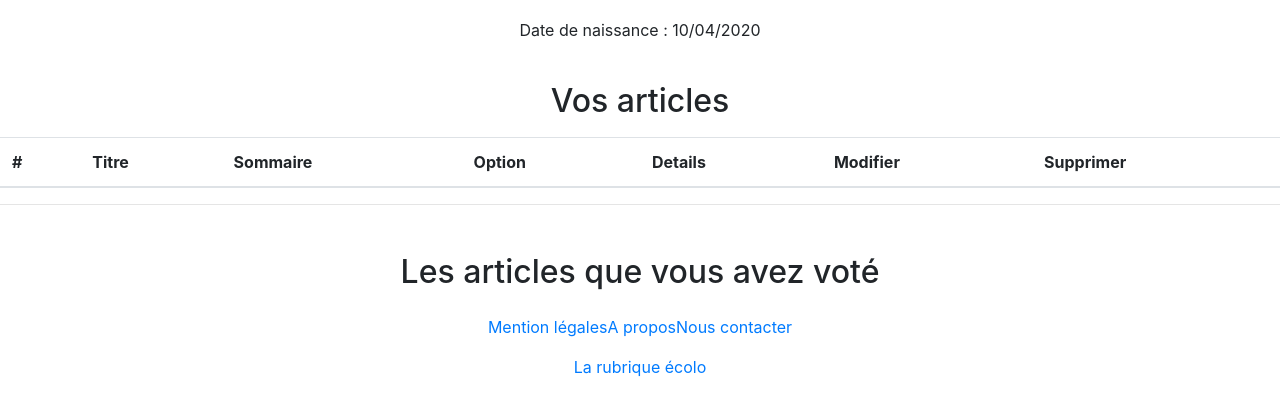
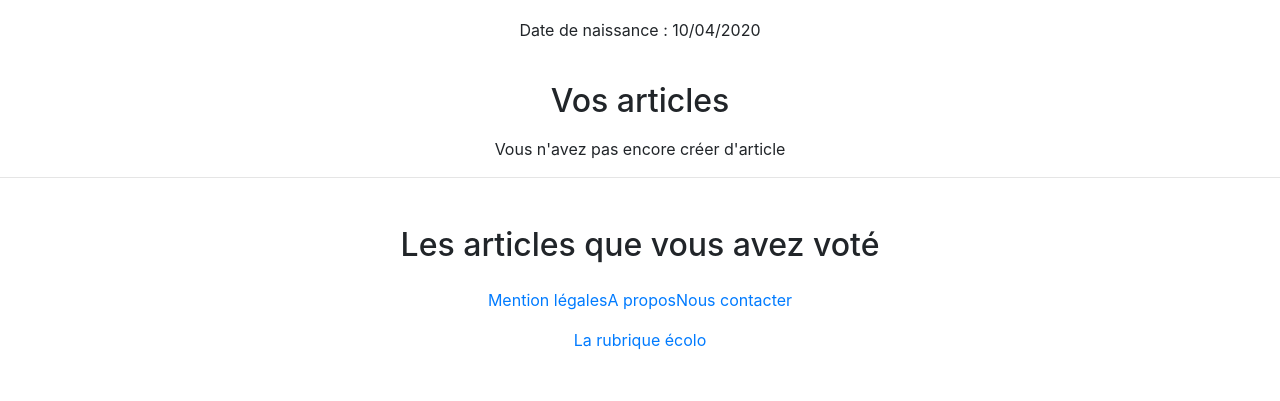
Before and after one commit to Zortaes/Maeva-Tiphaine-projet, a Symfony app: template templates/user/profil.html.twig in a window 1280 px wide. Shown: the part 156-557 px from the top of the page. Run offline with Twig, Linux system fonts and the light colour scheme; the template is opened without the code that fills it, so the values that code supplies are empty; some libraries are stand-ins or nearby versions.

Commit message:
profile presque terminer

```diff
--- a/assets/css/app.scss
+++ b/assets/css/app.scss
@@ -375,6 +375,7 @@ NAVBAR AND SIDEBAR CSS
   .all-body-container
   {
     margin-bottom: 10em;
+    min-height: 100vh;
 
   }
 
--- a/templates/user/profil.html.twig
+++ b/templates/user/profil.html.twig
@@ -21,6 +21,11 @@
 
 <div>
   <h2 class="text-center mb-3">Vos articles</h2>
+
+  {% if articles is empty %}
+      <p class="text-center">Vous n'avez pas encore créer d'article</p>
+  {% else %}
+
   <table class="table">
     <thead>
       <tr>
@@ -34,6 +39,7 @@
       </tr>
     </thead>
     <tbody>
+
 
     {% for article in articles %}
 
@@ -98,7 +104,7 @@
 
     </tr>
     {% endfor %}
-
+    {% endif %}
     </tbody>
   </table>
 </div>
```
Also changed, not shown: public/build/app.css, src/Controller/UserController.php (line endings or trailing spaces).
